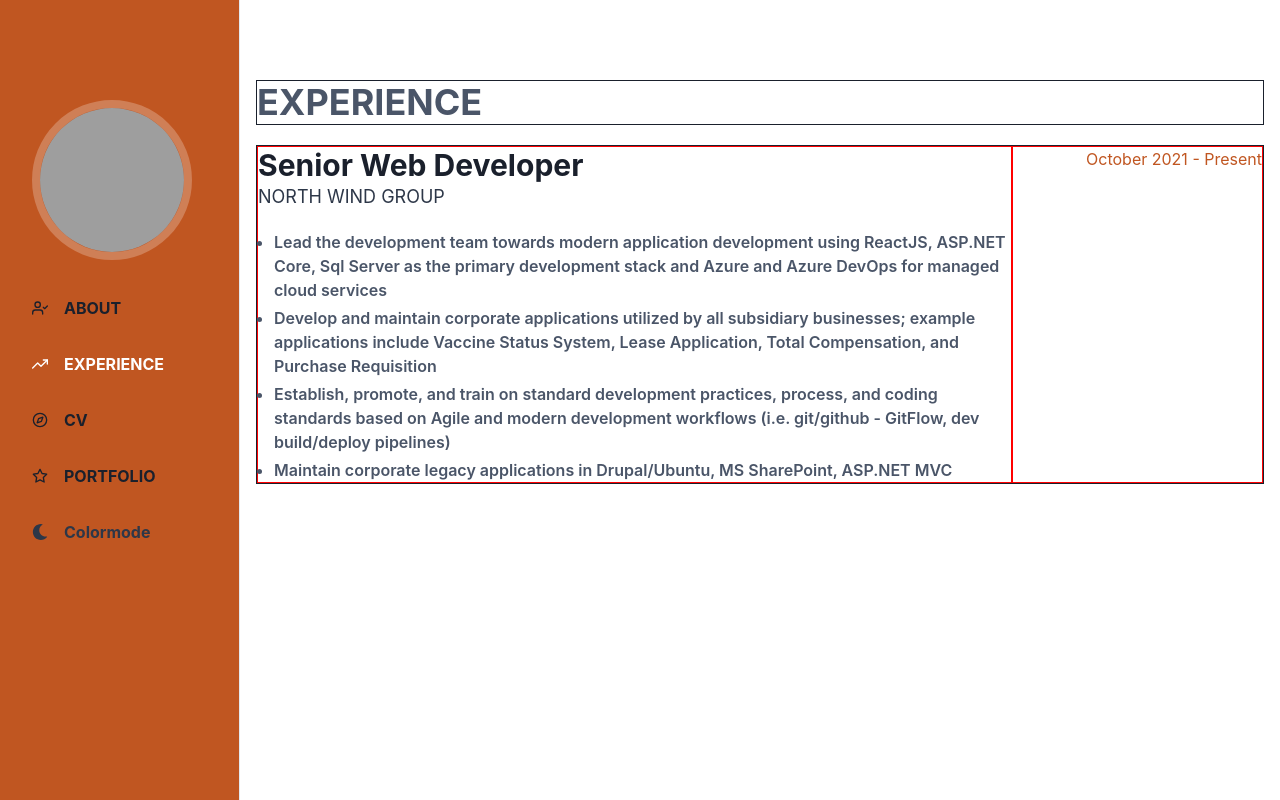
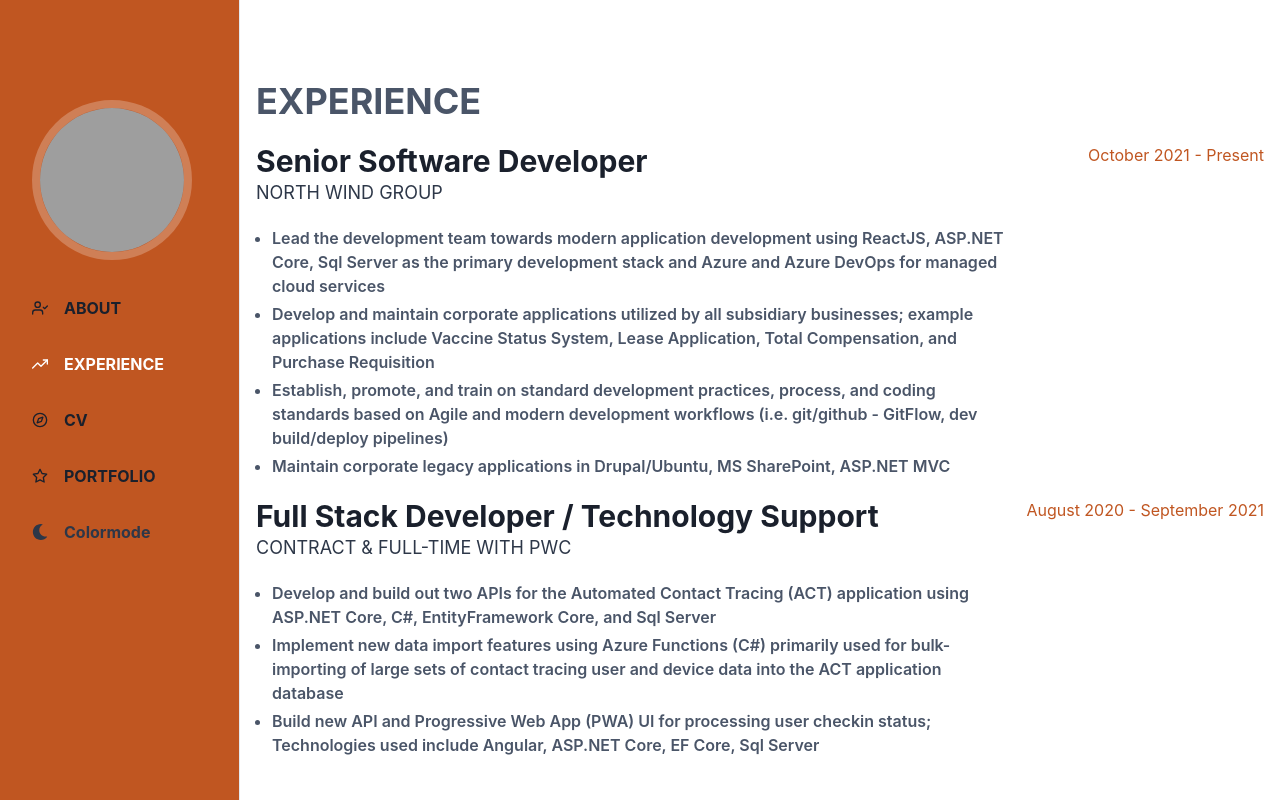
Before and after one commit to ashirk2013/portfolio-app, a React (Create React App) app in the folder webui/: page /experience in a window 1280 px wide. Built offline with nearby package versions, Linux system fonts and the light colour scheme; grey boxes are pictures that could not be loaded.

Commit message:
adding job data and components

```diff
--- /dev/null
+++ b/webui/src/components/Job.js
@@ -0,0 +1,32 @@
+import { Box, Flex, Heading, Text, UnorderedList } from '@chakra-ui/react';
+import JobBulletItem from './JobBulletItem';
+
+const Job = ({ job }) => {
+  const listItems = job.bullets?.map((bullet, index) => {
+    return <JobBulletItem key={`${job.client}${index}`} bullet={bullet} />;
+  });
+  return (
+    <Flex direction={{ base: 'column', md: 'row' }}>
+      <Box w={{ base: '100%', md: '75%' }}>
+        <Heading size={'lg'}>{job.title}</Heading>
+        <Text
+          textTransform={'uppercase'}
+          fontSize={'lg'}
+          color={'gray.700'}
+          mb={5}
+        >
+          {job.client}
+        </Text>
+        <UnorderedList spacing={1} color={'gray.600'} fontWeight={'semibold'}>
+          {listItems}
+        </UnorderedList>
+        <Text color={'gray.600'} fontWeight={'semibold'}></Text>
+      </Box>
+      <Box align={'end'} w={{ base: '100%', md: '25%' }}>
+        <Text color={'orange.600'}>{job.dates}</Text>
+      </Box>
+    </Flex>
+  );
+};
+
+export default Job;
--- /dev/null
+++ b/webui/src/components/JobBulletItem.js
@@ -0,0 +1,7 @@
+import { ListItem } from '@chakra-ui/react';
+
+const JobBulletItem = ({ bullet }) => {
+  return <ListItem>{bullet}</ListItem>;
+};
+
+export default JobBulletItem;
--- /dev/null
+++ b/webui/src/data/experience.js
@@ -0,0 +1,25 @@
+const experienceData = [
+  {
+    title: 'Senior Software Developer',
+    client: 'North Wind Group',
+    bullets: [
+      'Lead the development team towards modern application development using ReactJS, ASP.NET Core, Sql Server as the primary development stack and Azure and Azure DevOps for managed cloud services',
+      'Develop and maintain corporate applications utilized by all subsidiary businesses; example applications include Vaccine Status System, Lease Application, Total Compensation, and Purchase Requisition',
+      'Establish, promote, and train on standard development practices, process, and coding standards based on Agile and modern development workflows (i.e. git/github - GitFlow, dev build/deploy pipelines)',
+      'Maintain corporate legacy applications in Drupal/Ubuntu, MS SharePoint, ASP.NET MVC',
+    ],
+    dates: 'October 2021 - Present',
+  },
+  {
+    title: 'Full Stack Developer / Technology Support',
+    client: 'Contract & Full-time with PwC',
+    bullets: [
+      'Develop and build out two APIs for the Automated Contact Tracing (ACT) application using ASP.NET Core, C#, EntityFramework Core, and Sql Server',
+      'Implement new data import features using Azure Functions (C#) primarily used for bulk-importing of large sets of contact tracing user and device data into the ACT application database',
+      'Build new API and Progressive Web App (PWA) UI for processing user checkin status; Technologies used include Angular, ASP.NET Core, EF Core, Sql Server',
+    ],
+    dates: 'August 2020 - September 2021',
+  },
+];
+
+export default experienceData;
--- a/webui/src/pages/Experience.jsx
+++ b/webui/src/pages/Experience.jsx
@@ -1,82 +1,24 @@
-import {
-  Box,
-  Container,
-  Flex,
-  Heading,
-  Button,
-  Link,
-  List,
-  ListItem,
-  ListIcon,
-  Stack,
-  Text,
-  UnorderedList,
-  useColorModeValue,
-} from '@chakra-ui/react';
-import { FiChevronRight } from 'react-icons/fi';
-import { FaGithub, FaLinkedin, FaDatabase } from 'react-icons/fa';
+import { Box, Container, Heading, Stack, Text } from '@chakra-ui/react';
+
+import Job from '../components/Job';
+import experience from '../data/experience';
 
 const Experience = () => {
+  console.log(experience);
+  const jobList = experience.map((job, index) => {
+    return <Job key={`${job.title}${index}`} job={job} />;
+  });
   return (
     <Container minH={'100vh'} maxW={'100%'} bg={'white'}>
       <Stack spacing={5}>
-        <Box border={'1px'} align="flex-start" justify={'center'} mt={'5rem'}>
+        <Box align="flex-start" justify={'center'} mt={'5rem'}>
           <Heading size={'xl'} textTransform={'uppercase'}>
             <Text as={'span'} color={'gray.600'}>
               EXPERIENCE
             </Text>
           </Heading>
         </Box>
-        <Flex direction={{ base: 'column', md: 'row' }} border={'1px'}>
-          <Box border={'1px'} borderColor="red" w={{ base: '100%', md: '75%' }}>
-            <Heading size={'lg'}>Senior Web Developer</Heading>
-            <Text
-              textTransform={'uppercase'}
-              fontSize={'lg'}
-              color={'gray.700'}
-              mb={5}
-            >
-              North Wind Group
-            </Text>
-            <UnorderedList
-              spacing={1}
-              color={'gray.600'}
-              fontWeight={'semibold'}
-            >
-              <ListItem>
-                Lead the development team towards modern application development
-                using ReactJS, ASP.NET Core, Sql Server as the primary
-                development stack and Azure and Azure DevOps for managed cloud
-                services
-              </ListItem>
-              <ListItem>
-                Develop and maintain corporate applications utilized by all
-                subsidiary businesses; example applications include Vaccine
-                Status System, Lease Application, Total Compensation, and
-                Purchase Requisition
-              </ListItem>
-              <ListItem>
-                Establish, promote, and train on standard development practices,
-                process, and coding standards based on Agile and modern
-                development workflows (i.e. git/github - GitFlow, dev
-                build/deploy pipelines)
-              </ListItem>
-              <ListItem>
-                Maintain corporate legacy applications in Drupal/Ubuntu, MS
-                SharePoint, ASP.NET MVC
-              </ListItem>
-            </UnorderedList>
-            <Text color={'gray.600'} fontWeight={'semibold'}></Text>
-          </Box>
-          <Box
-            border={'1px'}
-            borderColor="red"
-            align={'end'}
-            w={{ base: '100%', md: '25%' }}
-          >
-            <Text color={'orange.600'}>October 2021 - Present</Text>
-          </Box>
-        </Flex>
+        {jobList}
       </Stack>
     </Container>
   );
```
